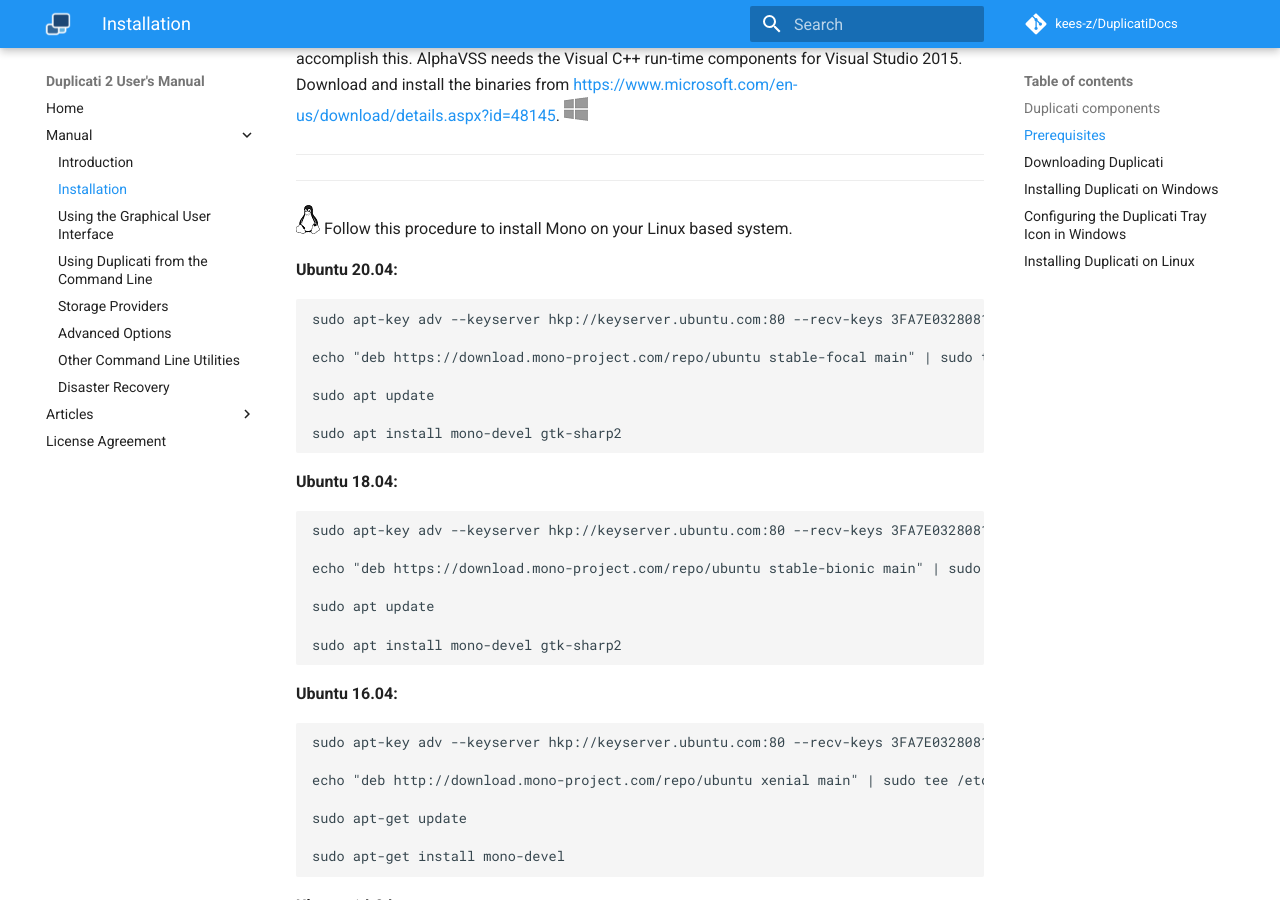
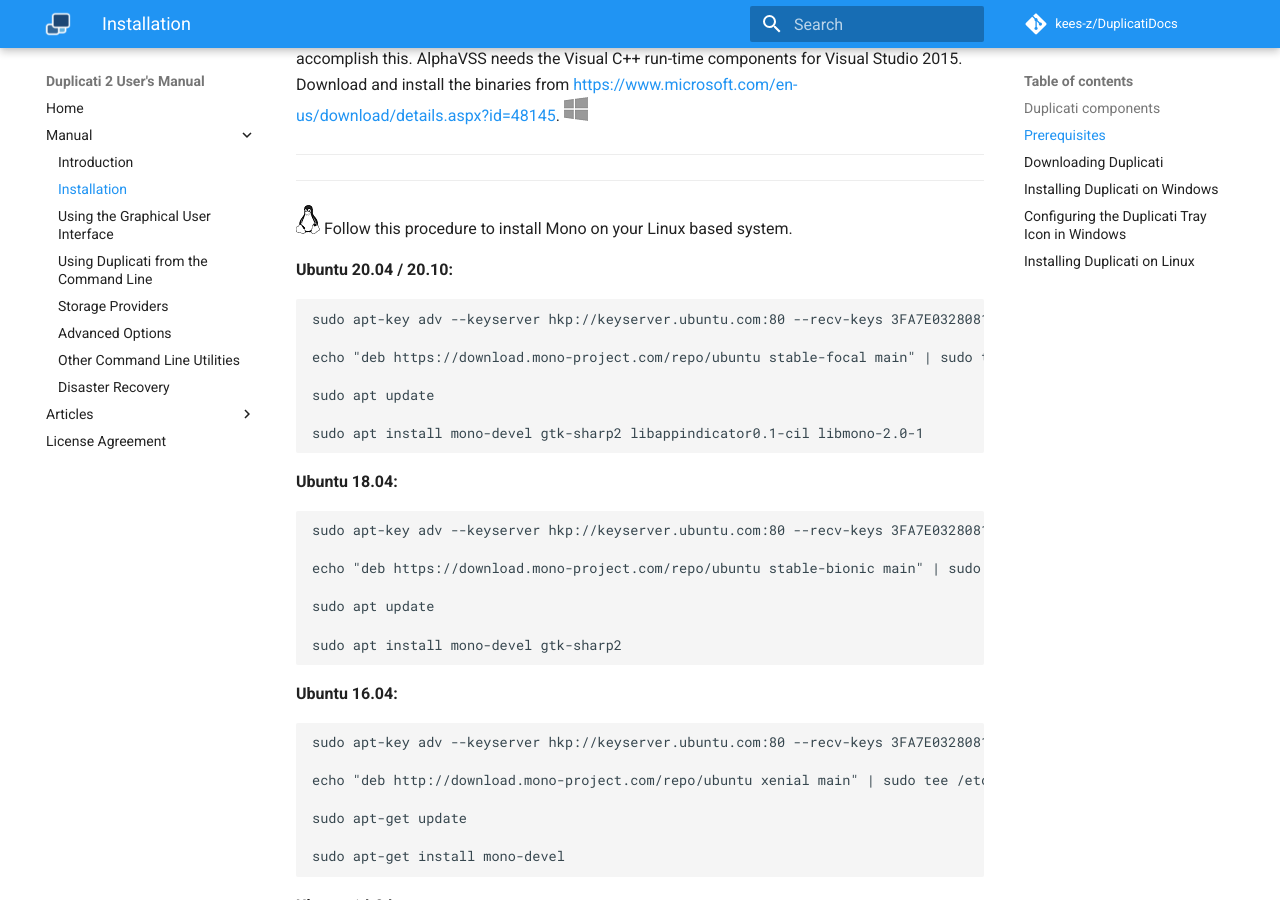
Before and after one commit to kees-z/DuplicatiDocs, an MkDocs documentation site: the page built from docs/02-installation.md, in a window 1280 px wide and 900 px high, scrolled down 2021 px. Built offline with MkDocs 1.6.1 and Material for MkDocs 9.7.7, drawn with Linux system fonts in a browser that asks for light colours; comment, search, counter and statistics services are not loaded; old or Windows-style settings are respelled for this version of MkDocs.

Commit message:
updated mono dependencies for ubuntu 20.04 and 20.10

````diff
--- a/docs/02-installation.md
+++ b/docs/02-installation.md
@@ -43,7 +43,7 @@ To be able to backup files that are in use by another process, Duplicati uses Al
 *****
 ![](icon_linux_begin.png) Follow this procedure to install Mono on your Linux based system.
 
-**Ubuntu 20.04:**
+**Ubuntu 20.04 / 20.10:**
 ```nohighlight
 sudo apt-key adv --keyserver hkp://keyserver.ubuntu.com:80 --recv-keys 3FA7E0328081BFF6A14DA29AA6A19B38D3D831EF
 
@@ -51,7 +51,7 @@ echo "deb https://download.mono-project.com/repo/ubuntu stable-focal main" | sud
 
 sudo apt update
 
-sudo apt install mono-devel gtk-sharp2
+sudo apt install mono-devel gtk-sharp2 libappindicator0.1-cil libmono-2.0-1
 ```
 
 **Ubuntu 18.04:**
````
